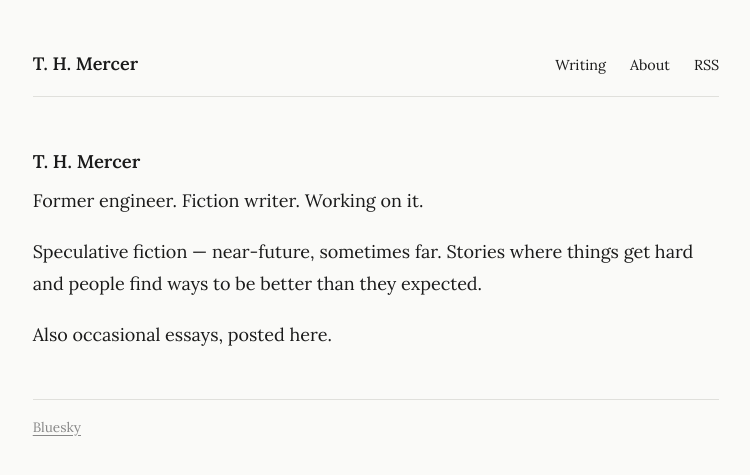
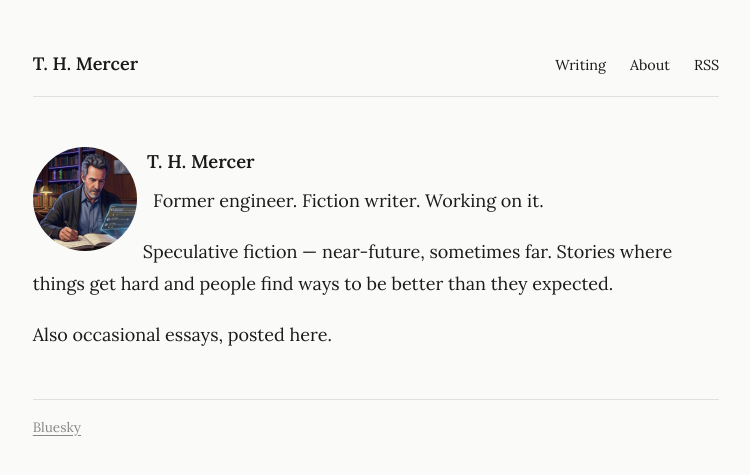
Before and after one commit to thmercer/thmercer.github.io, a Jekyll site: the page built from about.md, in a window 1280 px wide. Shown: the top 475 px of the page, without its empty margins (264-1014 px from the left). Built offline with Jekyll 4.4.1, drawn with Linux system fonts in a browser that asks for light colours.

Commit message:
Add avatar image and enhance 'About' section layout for T. H. Mercer

```diff
--- a/about.md
+++ b/about.md
@@ -2,6 +2,10 @@
 layout: default
 title: About
 ---
+
+<div class="about-with-avatar">
+<img class="about-avatar" src="/assets/images/thmercer-avatar.webp" alt="T. H. Mercer" width="104" height="104" decoding="async">
+<div class="about-body" markdown="1">
 
 ## T. H. Mercer
 
@@ -11,3 +15,6 @@ Speculative fiction — near-future, sometimes far. Stories where
 things get hard and people find ways to be better than they expected.
 
 Also occasional essays, posted here.
+
+</div>
+</div>
--- a/assets/css/main.css
+++ b/assets/css/main.css
@@ -52,3 +52,24 @@ footer {
   font-size: 0.85rem;
   color: #888;
 }
+
+/* About: avatar as drop cap */
+.about-with-avatar::after {
+  content: "";
+  display: table;
+  clear: both;
+}
+
+.about-with-avatar .about-avatar {
+  float: left;
+  width: clamp(4.25rem, 11vw, 6.5rem);
+  height: clamp(4.25rem, 11vw, 6.5rem);
+  object-fit: cover;
+  border-radius: 50%;
+  margin: 0.12em 1.1rem 0.65rem 0;
+  shape-outside: circle(50%);
+}
+
+.about-with-avatar .about-body > h2:first-child {
+  margin-top: 0;
+}
```
Also changed, not shown: assets/images/thmercer-avatar.webp (added).
